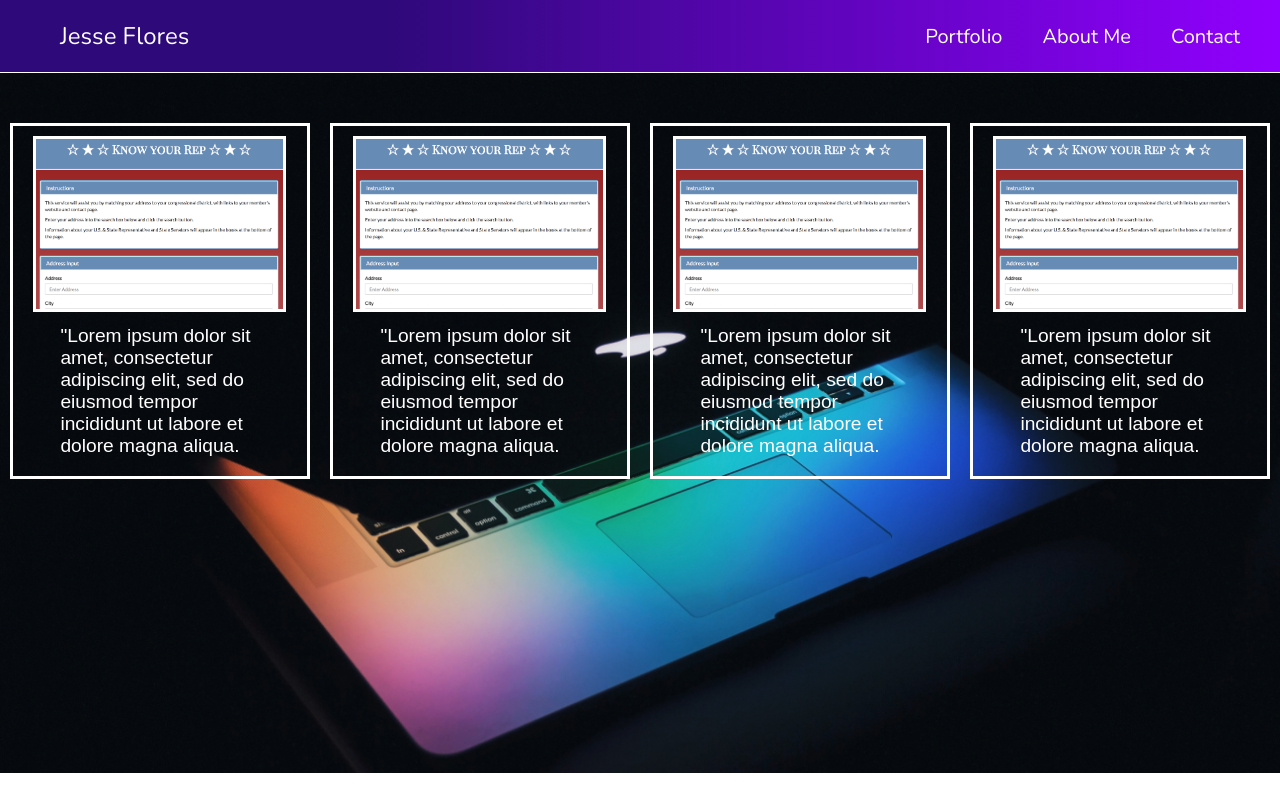
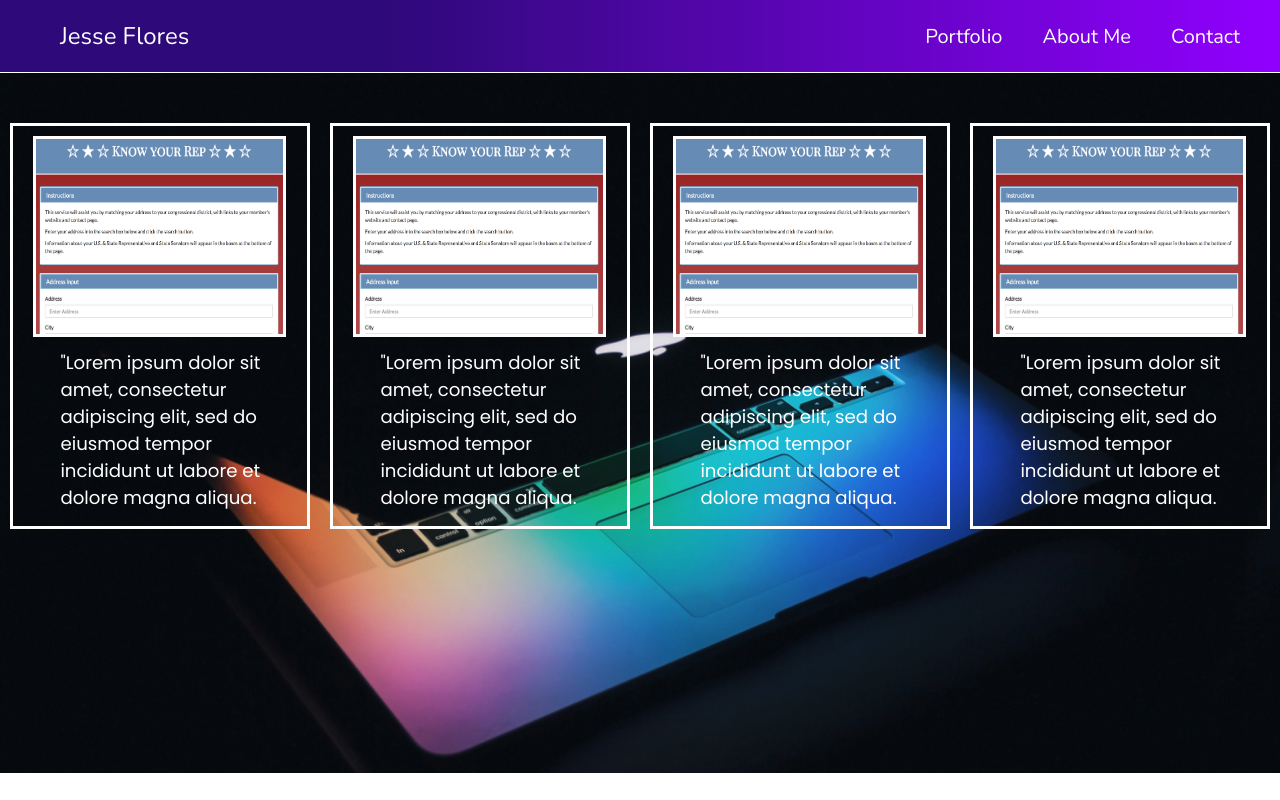
Before and after one commit to jesseflores512/reactportfolio, a React (Create React App) app: page /portfolio in a window 1280 px wide. Built offline with nearby package versions, Linux system fonts and the light colour scheme.

Commit message:
changed css for contacts

```diff
--- a/src/App.css
+++ b/src/App.css
@@ -69,18 +69,19 @@ a {
   border-color: white;
   margin: 10px;
   margin-top: 50px;
-  height: 350px;
+  height: 400px;
   grid-gap: 10px;
 }
 .projectText {
   grid-column: 2 /4;
   grid-row: 4 / 6;
   color: white;
-  font-size: 1.5vw;
+  font-size: 1.42vw;
   width: 80%;
   height: 50%;
   margin-left: auto;
   margin-right: auto;
+  font-family: 'Poppins', sans-serif;
 }
 
 .project img {
--- a/src/components/contact.js
+++ b/src/components/contact.js
@@ -10,7 +10,8 @@ export default class Contact extends React.Component {
               <p>
                 Email: <a email='jesseflores512@gmail.com' className='contacts'>jesseflores512@gmail.com</a><br/>
                 Phone: 512-573-5339 <br/>
-                Github: <a href='https://github.com/jesseflores512' className='contacts'>Click to view</a>
+                Github: <a href='https://github.com/jesseflores512' className='contacts'>Click to view</a><br/>
+                LinkedIn: <a href='https://www.linkedin.com/in/jesseflores512/' className='contacts'>Click to view</a>
               </p>
             </div>
           </div>
```
